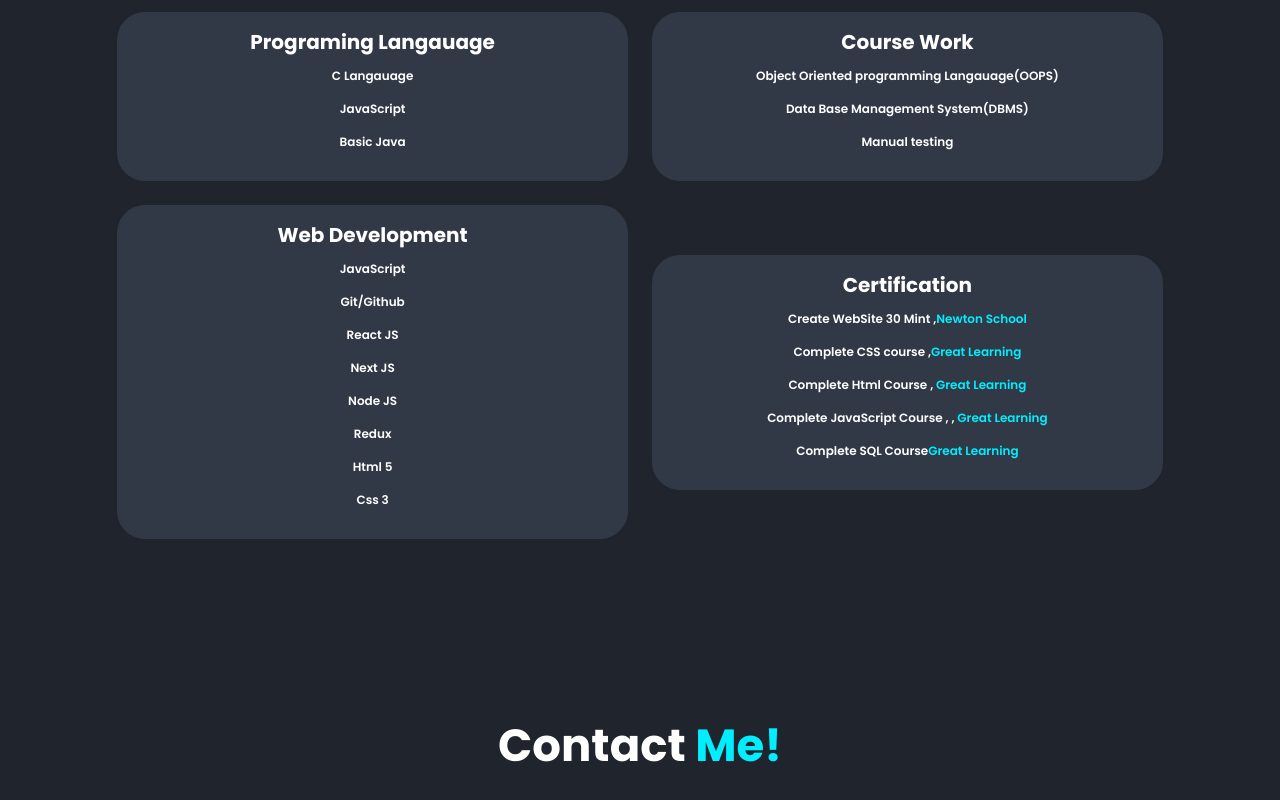
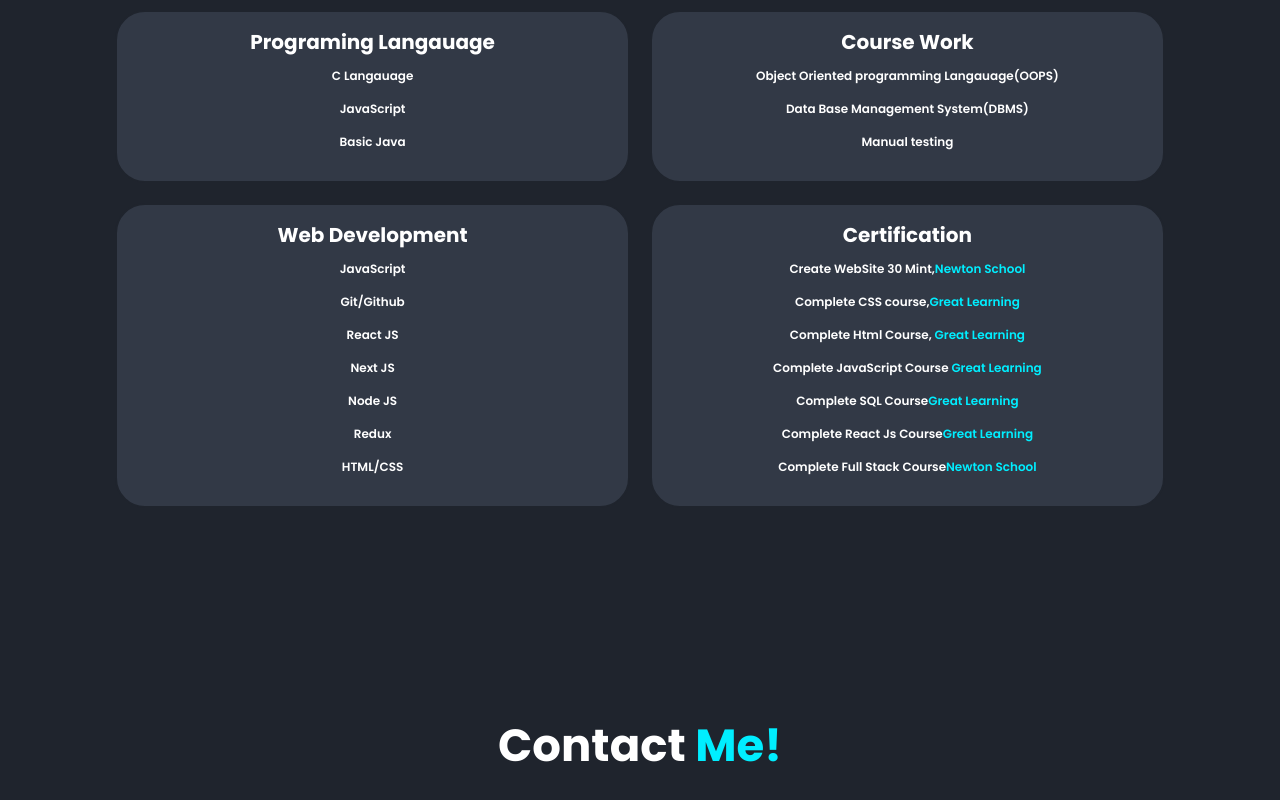
Before and after one commit to Kamal9061/Portfolio, a plain HTML site: page index.html in a window 1280 px wide. Shown: the part 1788-2588 px from the top of the page. Drawn offline with nearby package versions, Linux system fonts and the light colour scheme.

Commit message:
Update index.html

```diff
--- a/index.html
+++ b/index.html
@@ -82,8 +82,7 @@
     </section>
 
     <!-- section  Skill-->
-
-    <section class="Skill" id="Skill">
+       <section class="Skill" id="Skill">
         <h2 class="heading"> My <span>   Skills</span></h2>
         <div class="skill-container">
             <div class="skill-box">
@@ -108,17 +107,18 @@
                 <p>Next JS</p>
                 <p>Node JS</p>
                 <p>Redux</p>
-                <p>Html 5</p>
-                <p>Css 3</p>
+                <p>HTML/CSS</p>
             </div>
 
             <div class="skill-box">
                <h3>Certification</h3>
-                <p>Create WebSite 30 Mint ,<span>Newton School</span></p>
-                <p>Complete CSS course ,<span>Great Learning</span></p>
-                <p>Complete Html Course , <span>Great Learning</span></p>
-                <p>Complete JavaScript Course , , <span>Great Learning</span></p>
+                <p>Create WebSite 30 Mint,<span>Newton School</span></p>
+                <p>Complete CSS course,<span>Great Learning</span></p>
+                <p>Complete Html Course, <span>Great Learning</span></p>
+                <p>Complete JavaScript Course <span>Great Learning</span></p>
                 <p>Complete SQL Course<span>Great Learning</span></p>
+                <p>Complete React Js Course<span>Great Learning</span></p>
+                <p>Complete Full Stack Course<span>Newton School</span></p>
             </div>
 
         </div>
```
